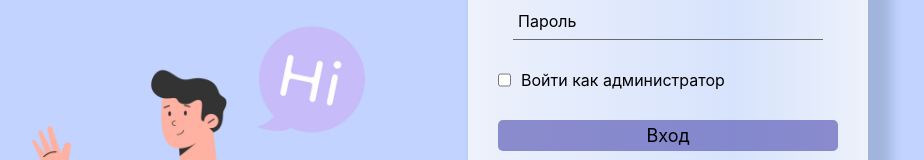
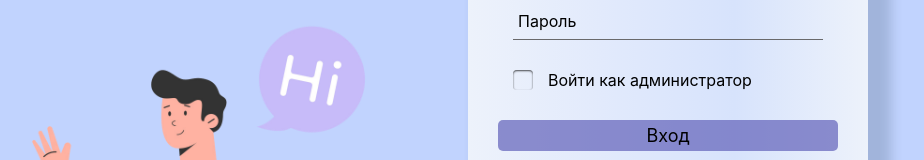
Before and after one commit to Olga-Udaltsova/social_network, a React (Create React App) app: page / in a window 1280 px wide. Shown: the part 358-518 px from the top of the page, without its empty margins (284-1208 px from the left). Built offline with nearby package versions, Linux system fonts and the light colour scheme.

Commit message:
Добавлены стили на некоторые элементы

```diff
--- a/src/pages/Auth/Checkbox/index.jsx
+++ b/src/pages/Auth/Checkbox/index.jsx
@@ -1,13 +1,16 @@
 import * as SC from "./styles";
 
-export const Checkbox = ({ isAdmin, handleChange }) => (
+export const Checkbox = ({ isChecked, handleChange }) => (
+  <SC.Checkbox>
     <SC.Label>
       <input
         type="checkbox"
         id="checkbox"
-      checked={isAdmin}
+        checked={isChecked}
         onChange={() => handleChange()}
       />
-    <label htmlFor="checkbox">Войти как администратор</label>
+      <label htmlFor="checkbox" />
     </SC.Label>
+    <p>Войти как администратор</p>
+  </SC.Checkbox>
 );
--- a/src/pages/Auth/Checkbox/styles.js
+++ b/src/pages/Auth/Checkbox/styles.js
@@ -1,7 +1,44 @@
 import styled from "styled-components";
 
+export const Checkbox = styled.div`
+  display: flex;
+  align-items: center;
+`;
+
 export const Label = styled.div`
-  display: flex;
-  text-align: center;
-  gap: 10px;
+  width: 20px;
+  position: relative;
+  margin: 0 15px;
+  label {
+    width: 20px;
+    height: 20px;
+    cursor: pointer;
+    position: absolute;
+    top: 0;
+    left: 0;
+    border-radius: 4px;
+    box-shadow: inset 0px 1px 2px rgba(0, 0, 0, 0.7);
+    &:after {
+      content: "";
+      width: 9px;
+      height: 5px;
+      position: absolute;
+      top: 5px;
+      left: 4px;
+      border: 3px solid #15228fb8;
+      border-top: none;
+      border-right: none;
+      opacity: 0;
+      transform: rotate(-45deg);
+    }
+    &:hover::after {
+      opacity: 0.3;
+    }
+  }
+  input {
+    visibility: hidden;
+    &:checked + label:after {
+      opacity: 1;
+    }
+  }
 `;
--- a/src/pages/Main/Posts/index.jsx
+++ b/src/pages/Main/Posts/index.jsx
@@ -7,6 +7,11 @@ export const Posts = ({ publication }) => {
   const { id, user, post } = publication;
   const { admin } = useSelector((state) => state.currentUser);
   const dispatch = useDispatch();
+
+  const handleKeyDown = (e) => {
+    e.target.style.height = "initial";
+    e.target.style.height = `${e.target.scrollHeight}px`;
+  };
 
   return (
     <SC.Publication key={id}>
@@ -23,7 +28,15 @@ export const Posts = ({ publication }) => {
             Удалить
           </Button>
         ) : (
-          <div>Оставить комментарий</div>
+          <SC.CommentBlock>
+            <SC.Comment
+              placeholder="Оставить комментарий..."
+              onKeyDown={handleKeyDown}
+            />
+            <div>
+              <Button>Отправить</Button>
+            </div>
+          </SC.CommentBlock>
         )}
       </div>
     </SC.Publication>
--- a/src/pages/Main/Posts/styles.js
+++ b/src/pages/Main/Posts/styles.js
@@ -6,7 +6,7 @@ export const Publication = styled.div`
   display: flex;
   flex-direction: column;
   gap: 25px;
-  padding: 10px 0;
+  padding: 20px;
   border-radius: 20px;
   background: #777fc7b8;
   font-size: 18px;
@@ -17,3 +17,18 @@ export const Information = styled.div`
   flex-direction: column;
   gap: 20px;
 `;
+
+export const CommentBlock = styled.div`
+display: flex;
+flex-direction: column;
+gap: 20px;
+`
+
+export const Comment = styled.textarea`
+  width: 100%;
+  padding: 10px;
+  border: none;
+  border-radius: 10px;
+  resize: none;
+  outline: none;
+`;
--- a/src/pages/MyPage/Posts/Post/styles.js
+++ b/src/pages/MyPage/Posts/Post/styles.js
@@ -1,15 +1,16 @@
 import styled from "styled-components";
 
 export const Post = styled.div`
-  max-width: 250px;
+  max-width: 300px;
   width: 100%;
   display: flex;
   flex-direction: column;
   justify-content: space-between;
-  gap: 15px;
+  gap: 25px;
   text-align: center;
-  padding: 10px 20px;
+  padding: 15px 30px;
   border: 2px solid #6261ba;
   border-radius: 15px;
   word-wrap: break-word;
+  font-size: 20px;
 `;
--- a/src/pages/MyPage/Posts/styles.js
+++ b/src/pages/MyPage/Posts/styles.js
@@ -4,7 +4,7 @@ export const MyPosts = styled.div`
   display: flex;
   flex-wrap: wrap;
   gap: 30px;
-  margin: 10px 0;
+  margin: 20px 0;
 `;
 
 export const SectionPosts = styled.div`
--- a/src/pages/Publication/index.jsx
+++ b/src/pages/Publication/index.jsx
@@ -48,7 +48,10 @@ export const Publication = () => {
               checked={isChecked}
               onChange={() => setIsChecked(!isChecked)}
             />
-            <label htmlFor="checkbox">Только для друзей</label>
+            <label htmlFor="checkbox">
+              <span />
+              Только для друзей
+            </label>
           </SC.Input>
           <SC.Buttons>
             <Button onClick={() => toPublish(post)}>Опубликовать</Button>
--- a/src/pages/Publication/styles.js
+++ b/src/pages/Publication/styles.js
@@ -2,7 +2,6 @@ import styled from "styled-components";
 
 export const Content = styled.div`
   position: relative;
-  text-align: center;
   display: flex;
   justify-content: center;
 `;
@@ -49,8 +48,104 @@ export const Buttons = styled.div`
 `;
 
 export const Input = styled.div`
-  display: flex;
-  align-items: center;
-  gap: 5px;
-  font-size: 15px;
+  label {
+    display: flex;
+    align-items: center;
+    gap: 10px;
+    cursor: pointer;
+    span {
+      display: block;
+      position: relative;
+      width: 25px;
+      height: 25px;
+      border: 2px solid #5e5da6;
+      border-radius: 50%;
+      transition: background-color 150ms 200ms,
+        transform 350ms cubic-bezier(0.78, -1.22, 0.17, 1.89);
+
+        &:before {
+        content: "";
+        width: 0px;
+        height: 2px;
+        border-radius: 2px;
+        background: #fff;
+        position: absolute;
+        transform: rotate(45deg);
+        top: 10px;
+        left: 6px;
+        transition: width 50ms ease 50ms;
+        transform-origin: 0% 0%;
+      }
+
+      &:after {
+        content: "";
+        width: 0;
+        height: 2px;
+        border-radius: 2px;
+        background: #fff;
+        position: absolute;
+        transform: rotate(310deg);
+        top: 15px;
+        left: 8px;
+        transition: width 50ms ease;
+        transform-origin: 0% 0%;
+      }
+    }
+
+    &:hover {
+      span {
+        &:before {
+          width: 6px;
+          transition: width 100ms ease;
+        }
+
+        &:after {
+          width: 10px;
+          transition: width 150ms ease 100ms;
+        }
+      }
+    }
+  }
+
+  input {
+    display: none;
+    &:checked {
+      + label {
+        span {
+          background: #fff;
+          transform: scale(1.25);
+
+          &:after {
+            width: 10px;
+            background: #313da8;
+            transition: width 150ms ease 100ms;
+          }
+
+          &:before {
+            width: 6px;
+            background: #313da8;
+            transition: width 150ms ease 100ms;
+          }
+        }
+
+        &:hover {
+          span {
+            background: #fff;
+            transform: scale(1.25);
+
+            &:after {
+              width: 10px;
+              background: #313da8;
+              transition: width 150ms ease 100ms;
+            }
+            &:before {
+              width: 6px;
+              background: #313da8;
+              transition: width 150ms ease 100ms;
+            }
+          }
+        }
+      }
+    }
+  }
 `;
--- a/src/pages/Registration/index.jsx
+++ b/src/pages/Registration/index.jsx
@@ -51,7 +51,7 @@ export const Registration = () => {
       <SC.Registration>
         <SC.Picture src={form} alt="form" />
         <SC.Form onSubmit={onSubmit}>
-          <Heading>Регистрация</Heading>
+          <Heading $center>Регистрация</Heading>
           <Inputs
             formValues={formValues}
             onChange={onChange}
```
Lines whose indentation alone changed are shown as unchanged.
